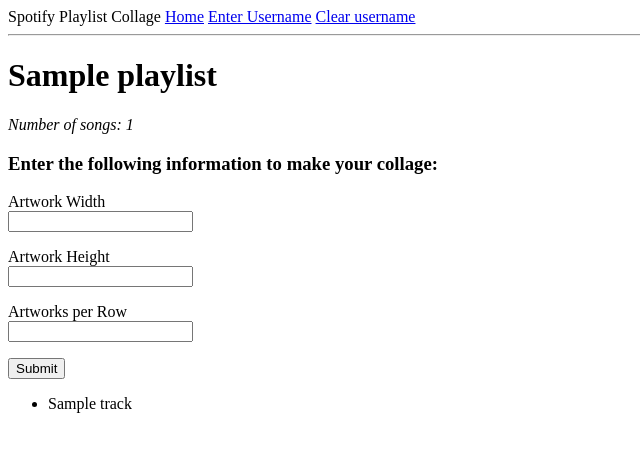
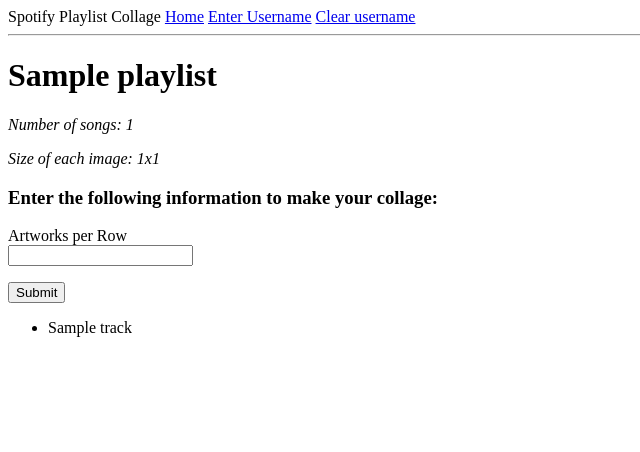
Before and after one commit to rrosenlof/spotify-json, a Flask app: template spotipy-app/app/templates/collage_details.html in a window 1280 px wide. Shown: the top 452 px of the page, without its empty margins (0-640 px from the left). Run offline with Flask 2, Linux system fonts and the light colour scheme; the template is opened without the code that fills it: values that come from a table or form of the project are taken from there, most other values are stand-ins (such as "Sample title", 1, 10 or a date in 2020); parts of the project's set-up code (start-up, migrations or seed data) failed here and were passed over.

Commit message:
works, just slow

```diff
--- a/spotipy-app/app/forms.py
+++ b/spotipy-app/app/forms.py
@@ -1,5 +1,5 @@
 from flask_wtf import FlaskForm
-from wtforms import StringField, PasswordField, BooleanField, SubmitField, IntegerField
+from wtforms import StringField, HiddenField, SubmitField, IntegerField
 from wtforms.validators import DataRequired
 
 class UsernameForm(FlaskForm):
@@ -7,7 +7,6 @@
     submit = SubmitField('Submit')
 
 class CollageForm(FlaskForm):
-    artwork_width = IntegerField('Artwork Width', validators=[DataRequired()])
-    artwork_height = IntegerField('Artwork Height', validators=[DataRequired()])
+    artwork_width = HiddenField()
     artwork_row = IntegerField('Artworks per Row', validators=[DataRequired()])
     submit = SubmitField('Submit')
--- a/spotipy-app/app/routes.py
+++ b/spotipy-app/app/routes.py
@@ -1,7 +1,7 @@
 from app import app
 from flask import render_template, flash, redirect, session, url_for
 from app.forms import UsernameForm, CollageForm
-from auth import show_playlists, get_tracks, get_playlist
+from auth import show_playlists, get_tracks, get_playlist, make_collage, serve_image
 
 @app.route('/')
 @app.route('/index')
@@ -30,9 +30,32 @@
 def collage_details(playlist_id):
     form = CollageForm()
     if form.validate_on_submit():
-        return redirect('/index')
+        print(form)
+        session.pop('collage_constants', None)
+        session['collage_constants'] = (form.artwork_row.data,int(form.artwork_width.data))
+        return redirect('/collage')
     username = session['username']
     tracks = get_tracks(username, playlist_id)
+    session.pop('artworks', None)
     num_tracks = len(tracks)
+    size = (0, 640)
+    if num_tracks > 144:
+        size = (2, 64)
+    elif num_tracks > 24:
+        size = (1, 300)
+    artworks = []
+    for track in tracks:
+        artworks.append(track['track']['album']['images'][size[0]]['url'])
+    artworks = list(dict.fromkeys(artworks))
+    session['artworks'] = artworks
     playlist = get_playlist(playlist_id)
-    return render_template('collage_details.html', playlist=playlist, tracks=tracks, num_tracks=num_tracks, form=form)
+    return render_template('collage_details.html', playlist=playlist, tracks=tracks, num_tracks=num_tracks, form=form, size=size)
+
+@app.route('/collage')
+def collage():
+    artworks = session['artworks']
+    consts = session['collage_constants']
+    print(consts)
+    img = make_collage(artworks,consts[0],consts[1])
+    return serve_image(img)
+    #return render_template('collage.html')
--- /dev/null
+++ b/spotipy-app/app/templates/collage.html
@@ -0,0 +1,6 @@
+{% extends "base.html" %}
+
+{% block content %}
+    <h1>Collage:</h1>
+    <p>img goes here...</p>
+{% endblock %}
--- a/spotipy-app/app/templates/collage_details.html
+++ b/spotipy-app/app/templates/collage_details.html
@@ -4,17 +4,11 @@
     <div>
         <h1>{{ playlist.name }}</h1>
         <p style="font-style:italic">Number of songs: {{ num_tracks }}</p>
+        <p style="font-style:italic">Size of each image: {{ size[1] }}x{{ size[1] }}</p>
         <h3>Enter the following information to make your collage:</h3>
         <form action="" method="post" novalidate>
-            {{ form.hidden_tag() }}
-            <p>
-                {{ form.artwork_width.label }}<br>
-                {{ form.artwork_width(size=32) }}
-            </p>
-            <p>
-                {{ form.artwork_height.label }}<br>
-                {{ form.artwork_height(size=32) }}
-            </p>
+            {{ form.csrf_token() }}
+            {{ form.artwork_width(value=size[1]) }}
             <p>
                 {{ form.artwork_row.label }}<br>
                 {{ form.artwork_row(size=32) }}
```
Also changed, not shown: spotipy-app/auth.py (+30 -1 lines).
